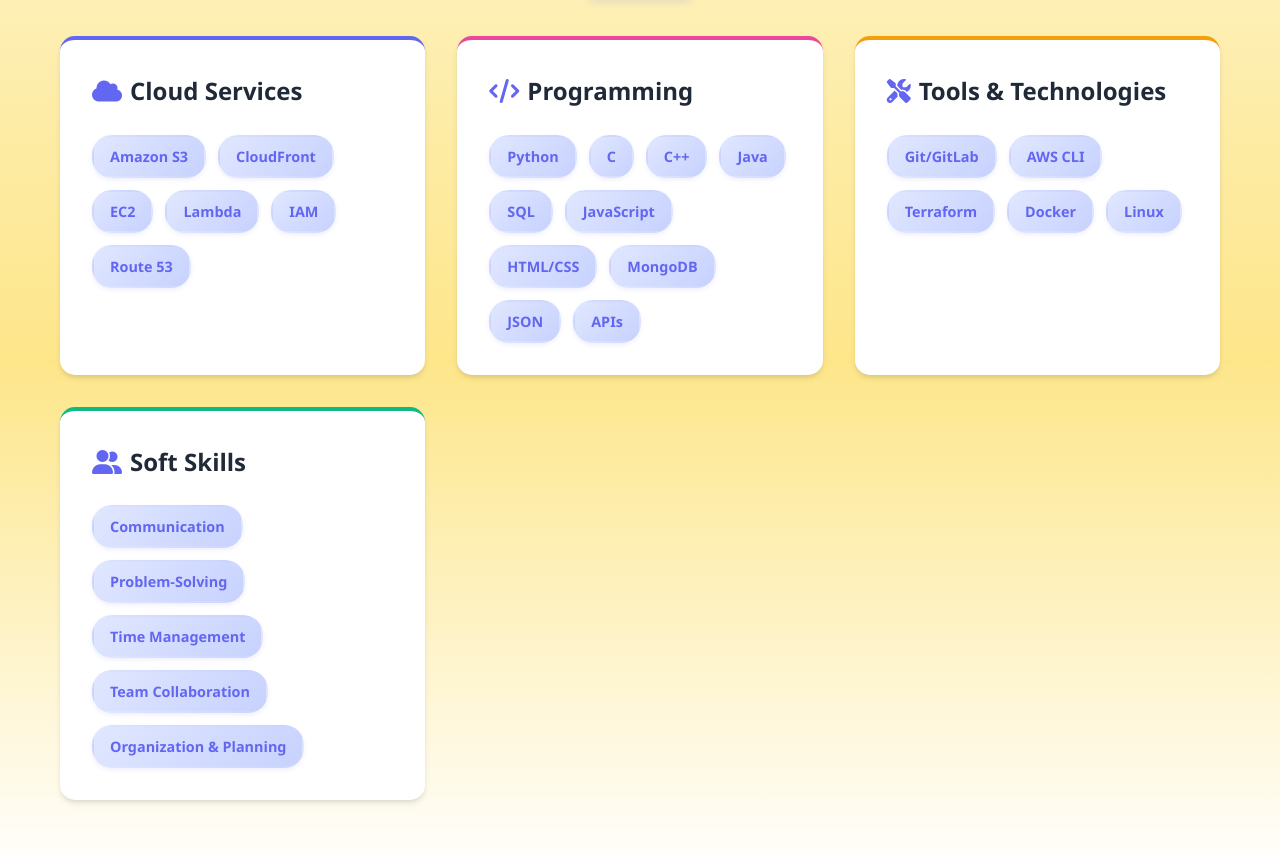
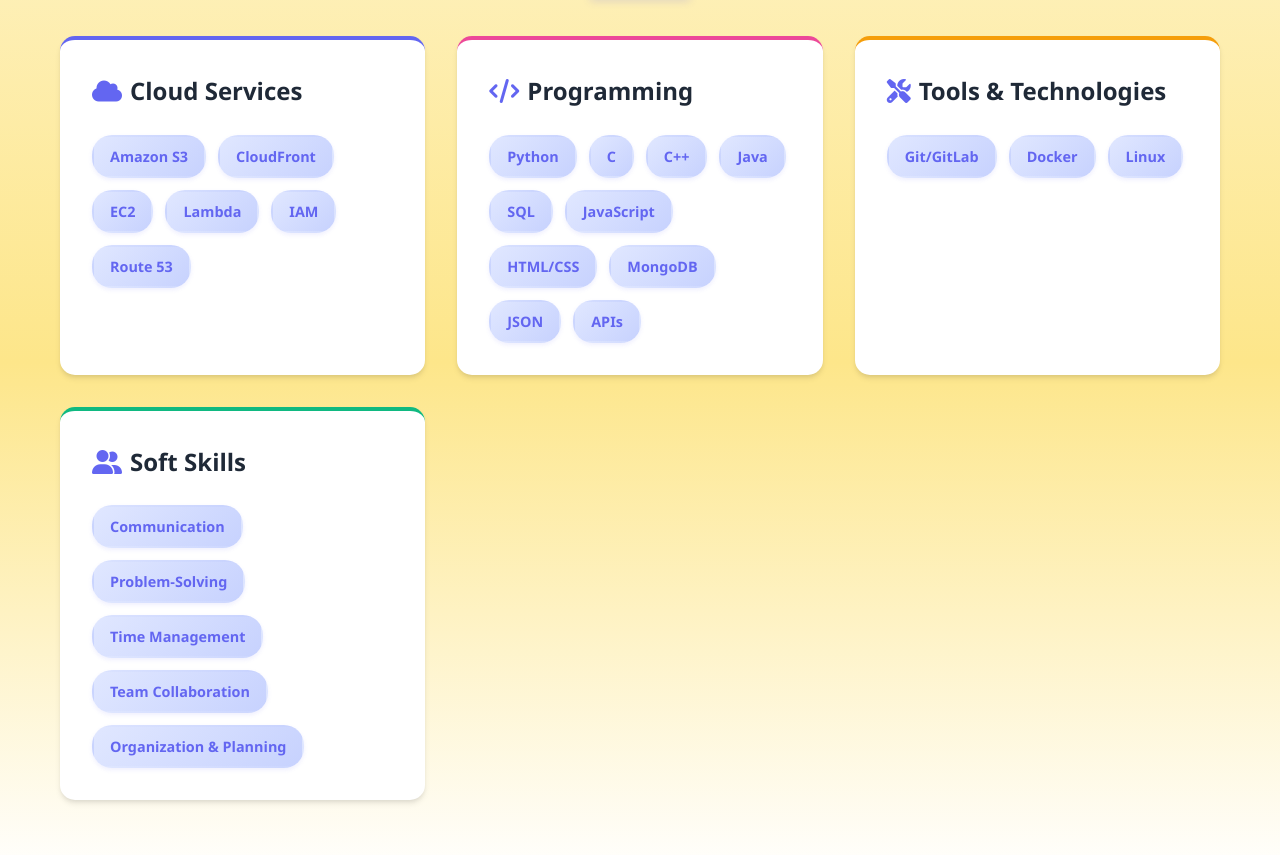
Before and after one commit to Madhesh459/portfolio, a plain HTML site: page index.html in a window 1280 px wide. Shown: the part 1400-2255 px from the top of the page. Drawn offline with Linux system fonts and the light colour scheme.

Commit message:
Fix HTML formatting and structure

```diff
--- a/index.html
+++ b/index.html
@@ -93,8 +93,6 @@
                     <h3><i class="fas fa-tools"></i> Tools & Technologies</h3>
                     <div class="skill-items">
                         <span class="skill-tag">Git/GitLab</span>
-                        <span class="skill-tag">AWS CLI</span>
-                        <span class="skill-tag">Terraform</span>
                         <span class="skill-tag">Docker</span>
                         <span class="skill-tag">Linux</span>
                     </div>
```
